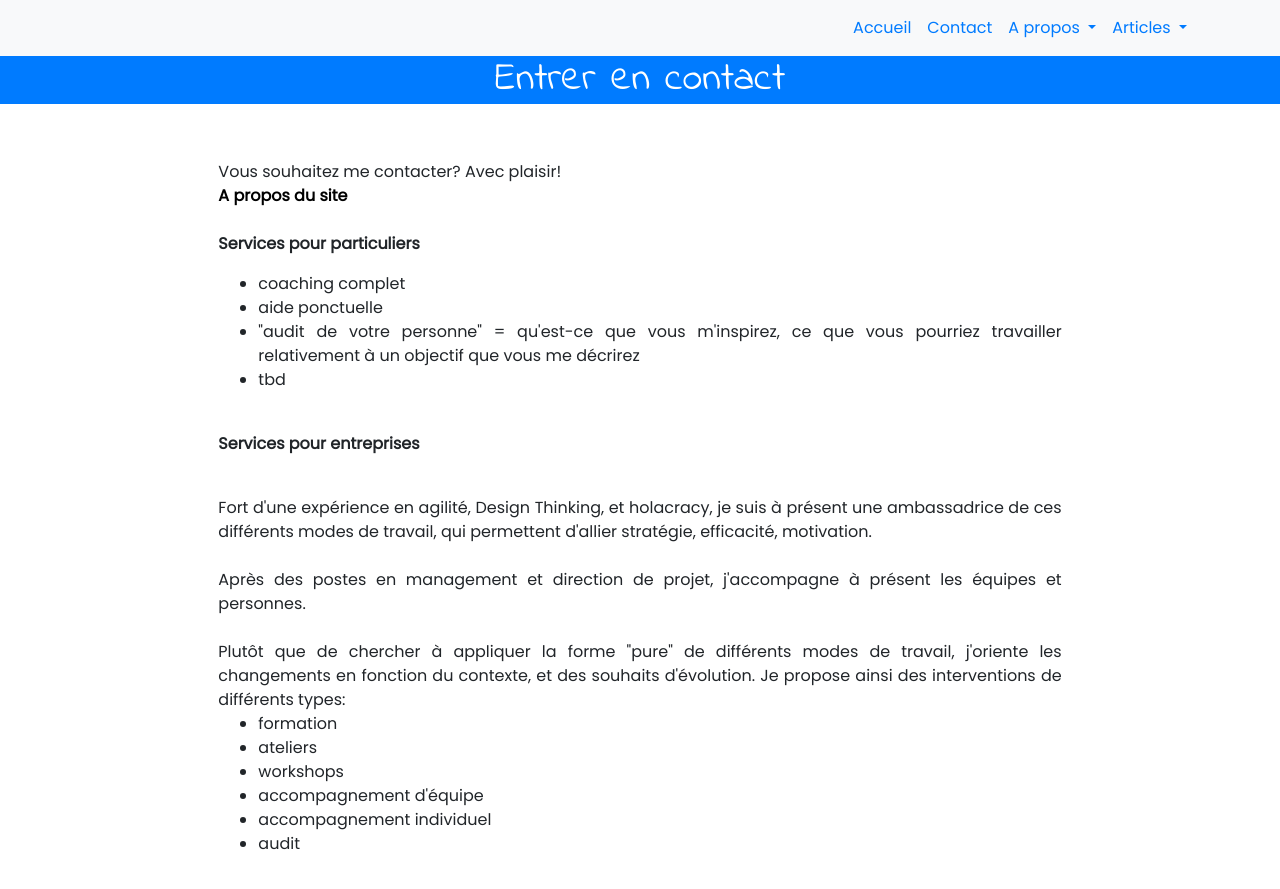
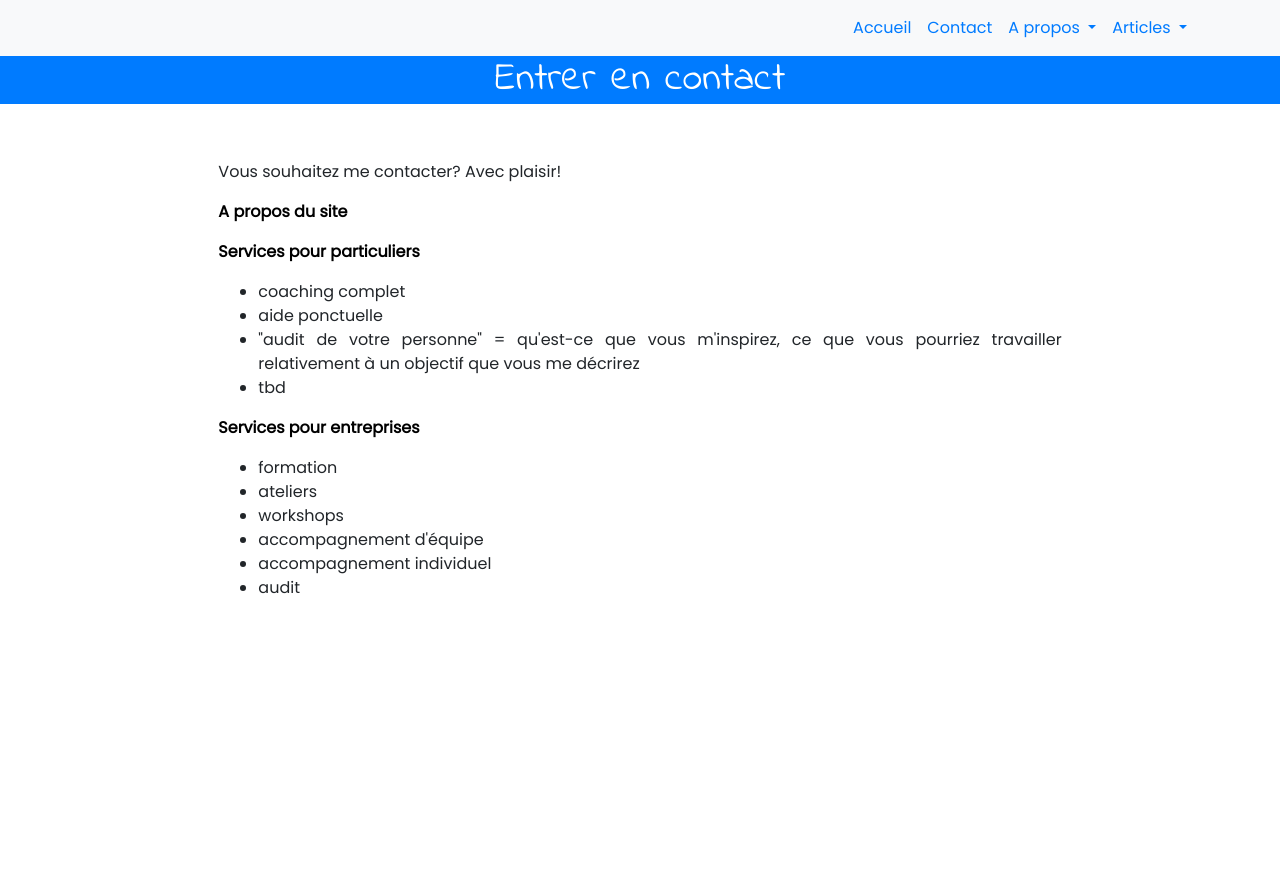
Before and after one commit to OrgaEvolutions/Nathoup.github.io, a Jekyll site: the page built from contact.html, in a window 1280 px wide. Shown: the top 889 px of the page. Built offline with Jekyll 4.4.1, drawn with Linux system fonts in a browser that asks for light colours; nearby versions of some CDN libraries; some web fonts are replaced.

Commit message:
Update contact.html

```diff
--- a/contact.html
+++ b/contact.html
@@ -3,17 +3,20 @@ layout: default
 title: Entrer en contact
 ---
 
-Vous souhaitez me contacter? Avec plaisir!
-<br>
-<a data-toggle="collapse" href="#about_site" aria-expanded="false" style= "text-decoration: none;color: black;">
+<p>Vous souhaitez me contacter? Avec plaisir!</p>
+<p><a data-toggle="collapse" href="#about_site" aria-expanded="false" style= "text-decoration: none;color: black;">
+  <b>A propos du site</b>
+</a></p>
 
-  <b>A propos du site</b>
-</a>
+<p class="collapse" id="about_site">
+  Commentaire, suggestion, critique, proposition, tout est le bienvenu!
+</p>
 
-<div class="collapse" id="about_site">
-  Commentaire, suggestion, critique, proposition, tout est le bienvenu!
-</div>
-<p><br><b>Services pour particuliers</b>
+<p><a data-toggle="collapse" href="#services_particuliers" aria-expanded="false" style= "text-decoration: none;color: black;">
+  <b>Services pour particuliers</b>
+</a></p>
+
+<p class="collapse" id="services_particuliers">
   {% include al type='debut_liste' %}
     {% include al type='element_liste' %}coaching complet{% include al type='fin_element_liste' %}
     {% include al type='element_liste' %}aide ponctuelle{% include al type='fin_element_liste' %}
@@ -23,8 +26,12 @@ pourriez travailler relativement à un objectif que vous me décrirez{% include
   {% include al type='fin_liste' %}
 </p>
 
-  <br><b><p>Services pour entreprises</p></b>
-<br>Fort d'une expérience en agilité, Design Thinking, et holacracy, je suis à présent une ambassadrice de ces différents modes de travail,
+<p><a data-toggle="collapse" href="#services_entreprises" aria-expanded="false" style= "text-decoration: none;color: black;">
+  <b>Services pour entreprises</b>
+</a></p>
+
+<p class="collapse" id="services_entreprises">
+  Fort d'une expérience en agilité, Design Thinking, et holacracy, je suis à présent une ambassadrice de ces différents modes de travail,
   qui permettent d'allier stratégie, efficacité, motivation.
 
   <br><br>Après des postes en management et direction de projet, j'accompagne à présent les équipes et personnes.
```
Lines whose indentation alone changed are shown as unchanged.
